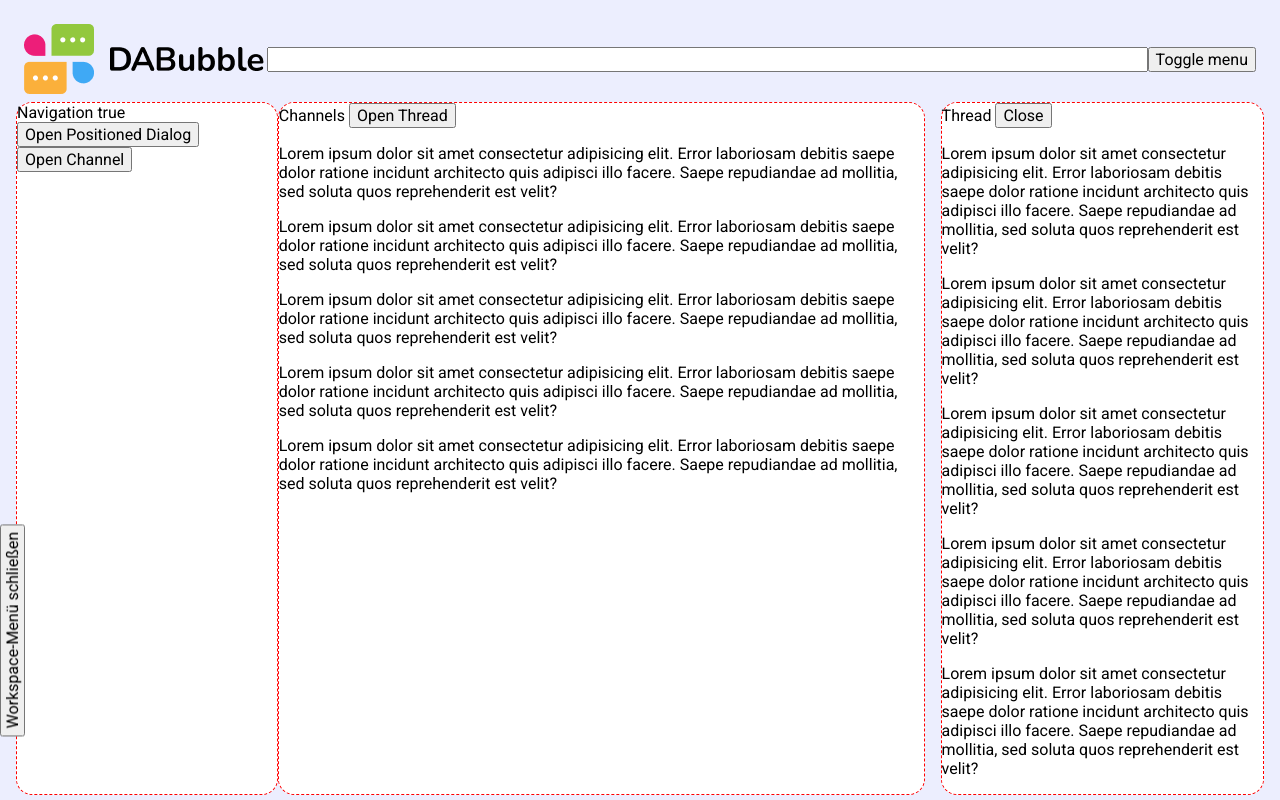
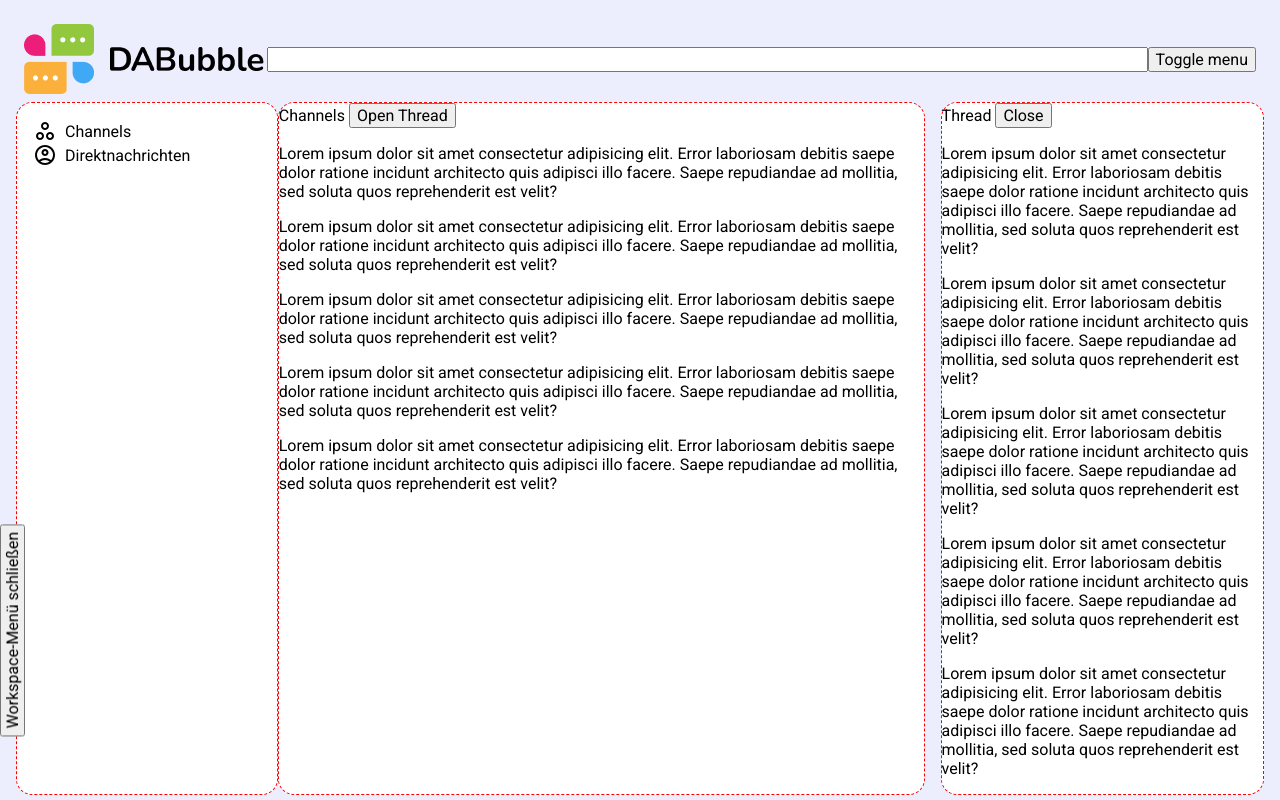
Before and after one commit to JanKillburger/DaBubble, an Angular app: page /home in a window 1280 px wide. Built offline with nearby package versions, Linux system fonts and the light colour scheme.

Commit message:
Added material icon fonts

```diff
--- a/src/app/components/home/home.component.html
+++ b/src/app/components/home/home.component.html
@@ -14,7 +14,7 @@
     class="primary-nav main-item"
     [class.is-active]="navVisible || mqlMaxWidth.matches"
   >
-    <app-nav-menu (toggleNavEvent)="toggleNav()" [navVisible]="navVisible"></app-nav-menu>
+    <app-nav-menu></app-nav-menu>
   </nav>
   <section class="channel-container main-item" *ngIf="channelVisible">
     <app-channel (openThreadEv)="openThread()"></app-channel>
--- a/src/app/components/nav-menu/nav-menu.component.html
+++ b/src/app/components/nav-menu/nav-menu.component.html
@@ -1,3 +1,8 @@
-Navigation {{ navVisible }}
-<button #dialogTrigger>Open Positioned Dialog</button>
-<button (click)="toggleNav()">Open Channel</button>
+<div class="icon-text">
+  <mat-icon fontSet="material-icons-outlined" class="icon-text__icn">spoke</mat-icon>
+  <span>Channels</span>
+</div>
+<div class="icon-text">
+  <mat-icon fontSet="material-icons-outlined" class="icon-text__icn">account_circle</mat-icon>
+  <span>Direktnachrichten</span>
+</div>
--- a/src/app/components/nav-menu/nav-menu.component.scss
+++ b/src/app/components/nav-menu/nav-menu.component.scss
@@ -0,0 +1,13 @@
+:host {
+  display: block;
+  padding: 1rem;
+}
+
+.icon-text {
+  display: flex;
+  align-items: center;
+}
+
+.icon-text__icn {
+  margin-right: 0.5rem;
+}
--- a/src/app/components/nav-menu/nav-menu.component.ts
+++ b/src/app/components/nav-menu/nav-menu.component.ts
@@ -1,17 +1,12 @@
-import { Component, Output, EventEmitter, Input } from '@angular/core';
+import { Component } from '@angular/core';
+import {MatIconModule} from '@angular/material/icon';
 
 @Component({
   selector: 'app-nav-menu',
   standalone: true,
-  imports: [],
+  imports: [MatIconModule],
   templateUrl: './nav-menu.component.html',
   styleUrl: './nav-menu.component.scss'
 })
 export class NavMenuComponent {
-  @Input() navVisible!: boolean;
-  @Output() toggleNavEvent = new EventEmitter<void>();
-
-  toggleNav(): void {
-    this.toggleNavEvent.emit();
-  }
 }
--- a/src/index.html
+++ b/src/index.html
@@ -7,7 +7,7 @@
   <meta name="viewport" content="width=device-width, initial-scale=1">
   <link rel="icon" type="image/x-icon" href="favicon.ico">
   <link href="https://fonts.googleapis.com/css2?family=Roboto:wght@300;400;500&display=swap" rel="stylesheet">
-  <link href="https://fonts.googleapis.com/icon?family=Material+Icons" rel="stylesheet">
+  <link href="https://fonts.googleapis.com/css?family=Material+Icons|Material+Icons+Outlined|Material+Icons+Two+Tone|Material+Icons+Round|Material+Icons+Sharp" rel="stylesheet">
 </head>
 <body>
   <app-root></app-root>
```
